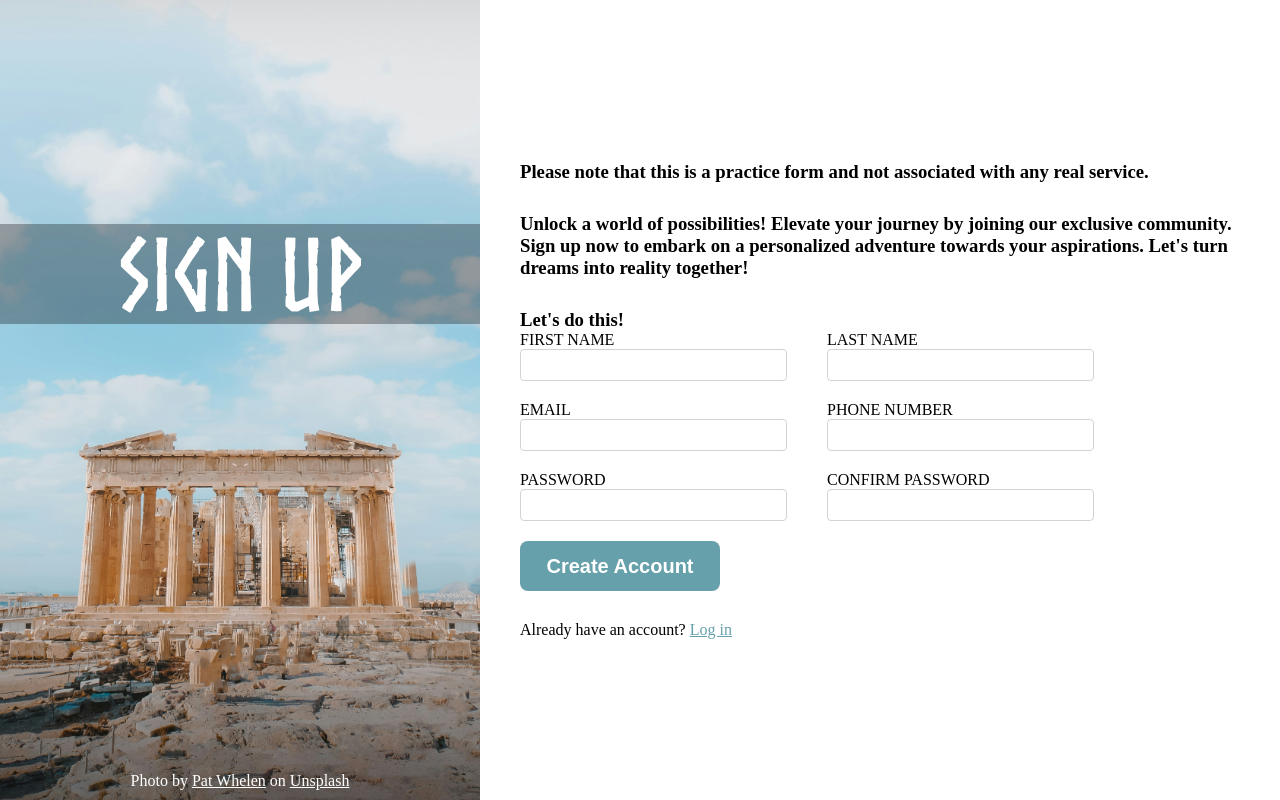
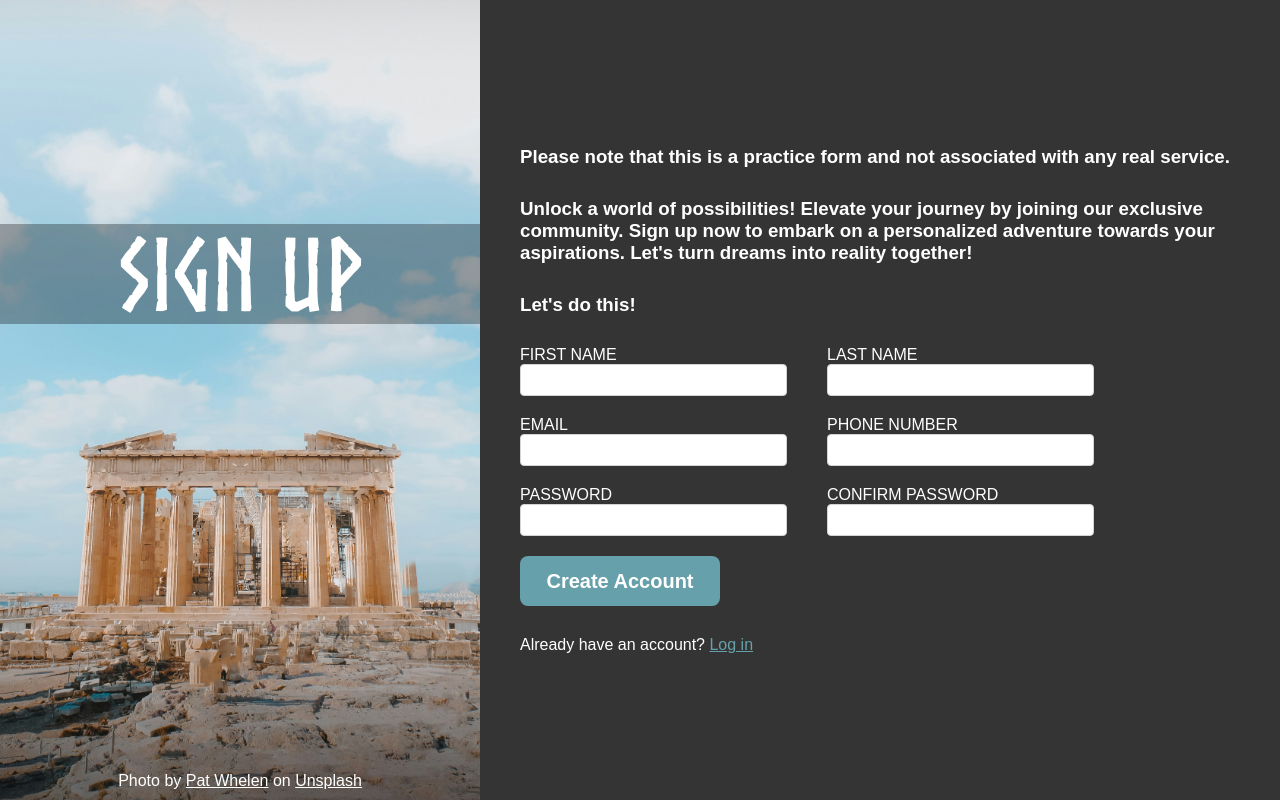
Before and after one commit to akismkn/Sign-up-Form, a plain HTML site: page index.html in a window 1280 px wide. Drawn offline with Linux system fonts and the light colour scheme.

Commit message:
right side background color and some padding

```diff
--- a/index.html
+++ b/index.html
@@ -30,7 +30,7 @@
             together!
         </h3>
         <form action="post">
-            <h3>Let's do this!</h3>
+            <h3 class="title">Let's do this!</h3>
             <div class="row">
                 <p>
                     <label for="user-first-name">FIRST NAME</label>
--- a/style.css
+++ b/style.css
@@ -6,6 +6,7 @@
 * {
     margin: 0;
     padding: 0;
+    font-family: Arial, Helvetica, sans-serif;
 }
 
 body {
@@ -54,6 +55,8 @@ body {
     justify-content: center;
     gap: 30px;
     padding: 0 40px;
+    background-color: rgb(53, 52, 52);
+    color: white;
 }
 
 .row {
@@ -99,3 +102,7 @@ a {
 form a {
     color: rgb(102, 160, 170);
 }
+
+.title {
+    margin-bottom: 30px;
+}
```
